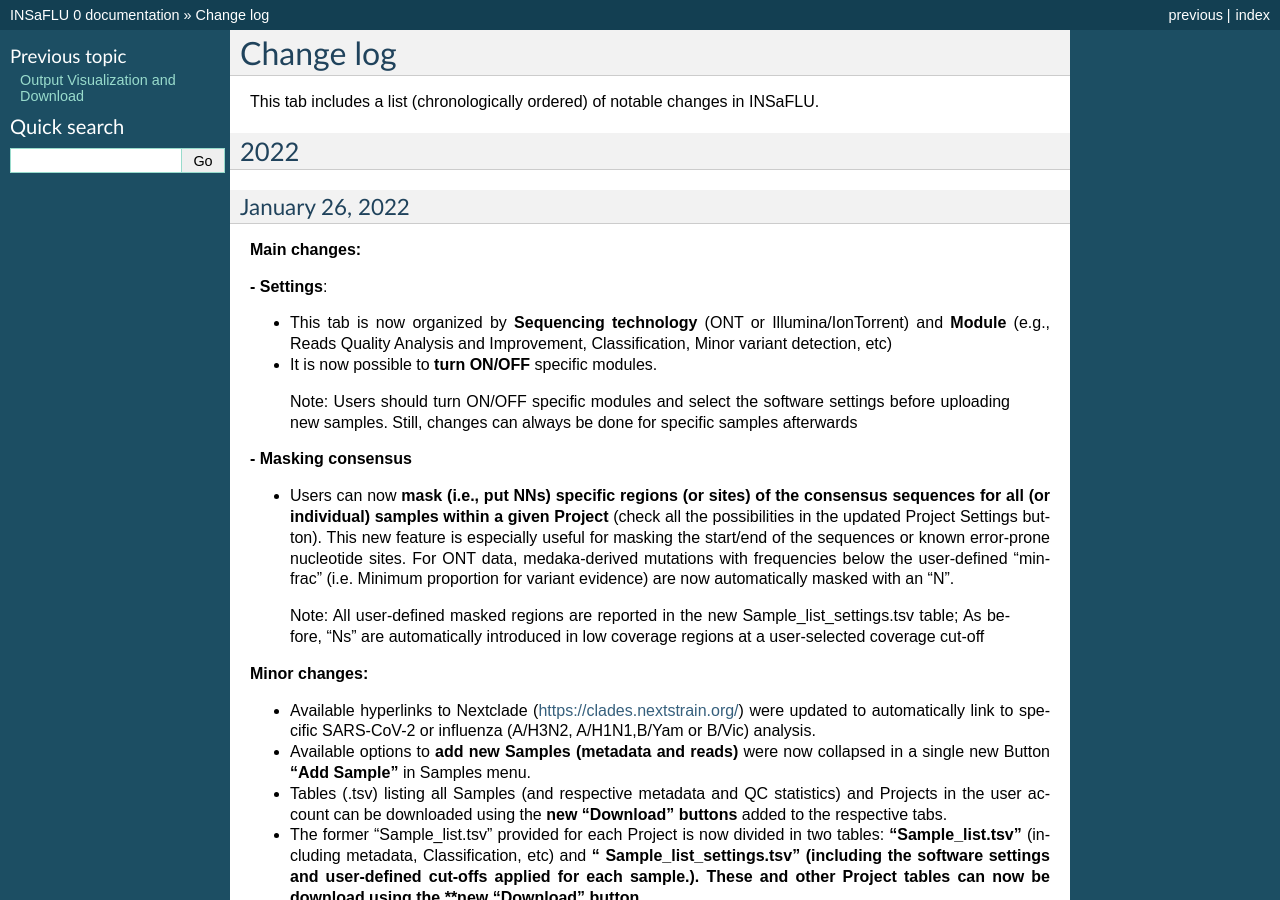
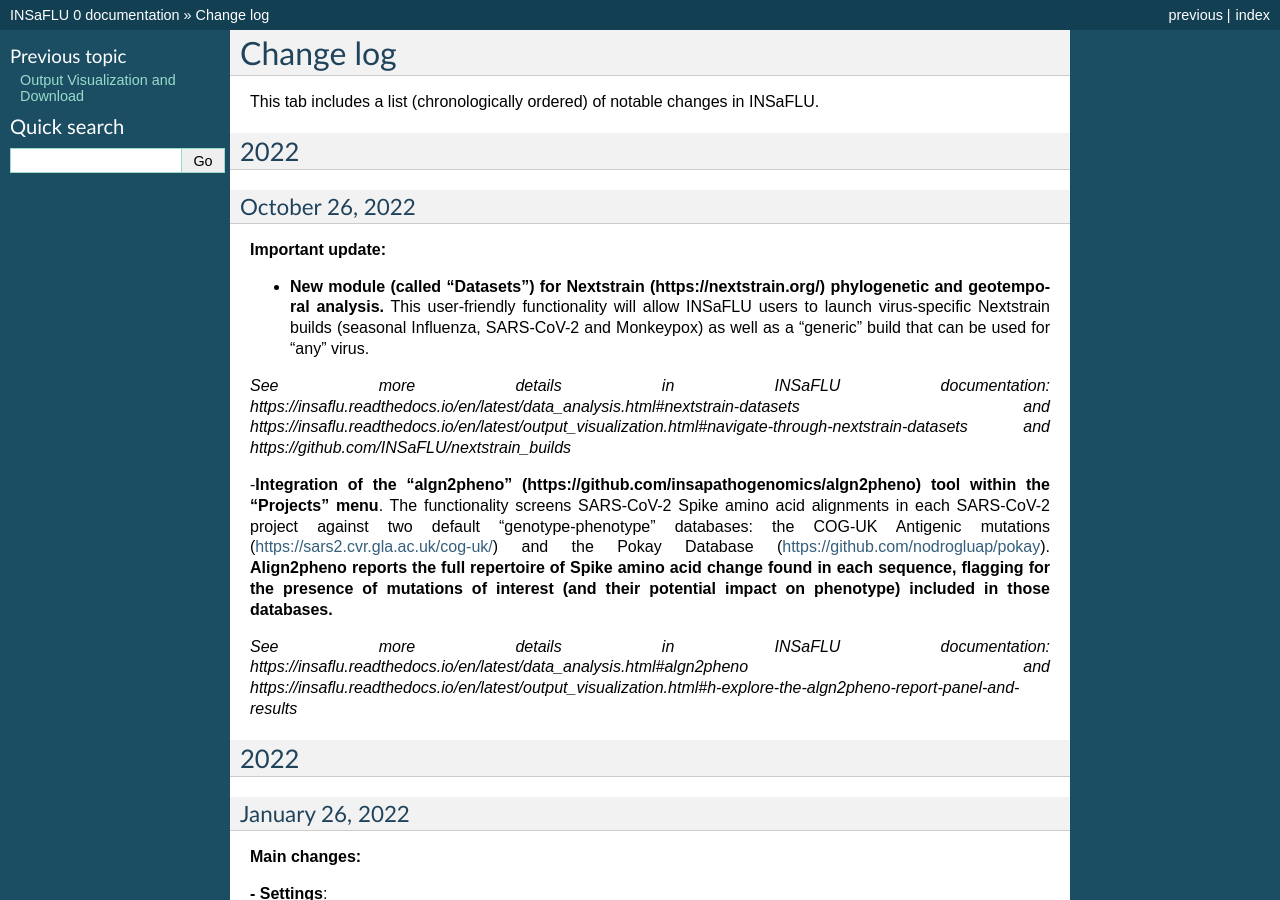
Before and after one commit to INSaFLU/insaflu_docs, a Sphinx documentation site: the page built from docs/change_log.rst, in a window 1280 px wide and 900 px high. Built offline with Sphinx 7.4.7, drawn with Linux system fonts in a browser that asks for light colours; formulas are drawn with MathJax 3.

Commit message:
Add Nextstrain and algn2pheno

```diff
--- a/docs/change_log.rst
+++ b/docs/change_log.rst
@@ -2,6 +2,26 @@
 ==========
 
 This tab includes a list (chronologically ordered) of notable changes in INSaFLU.
+
+2022
+-------
+
+October 26, 2022
+..........................
+
+**Important update:**
+
+- **New module (called “Datasets”) for Nextstrain (https://nextstrain.org/) phylogenetic and geotemporal analysis.** This user-friendly functionality will allow INSaFLU users to launch virus-specific Nextstrain builds (seasonal Influenza, SARS-CoV-2 and Monkeypox) as well as a “generic” build that can be used for “any” virus.
+
+*See more details in INSaFLU documentation: https://insaflu.readthedocs.io/en/latest/data_analysis.html#nextstrain-datasets and https://insaflu.readthedocs.io/en/latest/output_visualization.html#navigate-through-nextstrain-datasets  and https://github.com/INSaFLU/nextstrain_builds*
+
+
+-**Integration of the “algn2pheno” (https://github.com/insapathogenomics/algn2pheno) tool within the “Projects” menu**. The functionality screens SARS-CoV-2 Spike amino acid alignments in each SARS-CoV-2 project against two default “genotype-phenotype” databases: the COG-UK Antigenic mutations (https://sars2.cvr.gla.ac.uk/cog-uk/)  and the Pokay Database (https://github.com/nodrogluap/pokay). **Align2pheno reports the full repertoire of Spike amino acid change found in each sequence, flagging for the presence of mutations of interest (and their potential impact on phenotype) included in those databases.**
+
+
+*See more details in INSaFLU documentation:  https://insaflu.readthedocs.io/en/latest/data_analysis.html#algn2pheno and https://insaflu.readthedocs.io/en/latest/output_visualization.html#h-explore-the-algn2pheno-report-panel-and-results*
+
+
 
 2022
 -------
```
